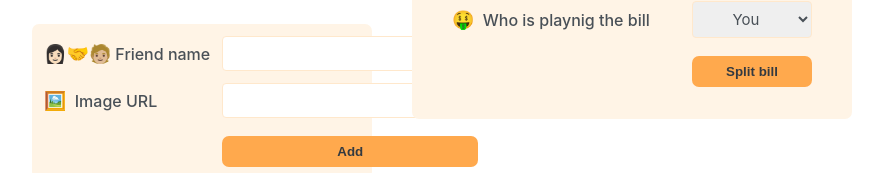
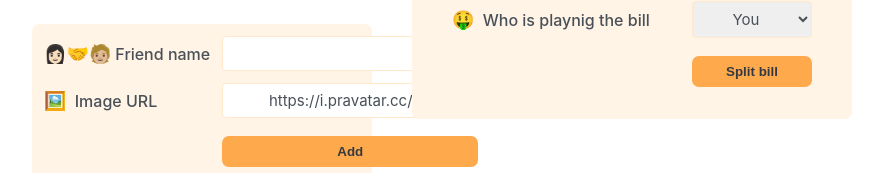
Before and after one commit to AntonKobelev/eat-and-split, a React (Create React App) app: page / in a window 1280 px wide. Both pictures are taken after typing "Sample", "Sample" into the empty fields and a click on the button "Add friend". Shown: the part 362-535 px from the top of the page, without its empty margins (198-1081 px from the left). Built offline with nearby package versions, Linux system fonts and the light colour scheme.

Commit message:
add newFriend

```diff
--- a/package.json
+++ b/package.json
@@ -9,6 +9,7 @@
     "react": "^18.2.0",
     "react-dom": "^18.2.0",
     "react-scripts": "5.0.1",
+    "uuid": "^9.0.1",
     "web-vitals": "^2.1.4"
   },
   "scripts": {
--- a/src/App.js
+++ b/src/App.js
@@ -1,4 +1,5 @@
 import { useState } from "react";
+import { v4 as uuidv4 } from "uuid";
 
 const initialFriends = [
   {
@@ -22,17 +23,26 @@
 ];
 
 export default function App() {
+  const [friends, setFriends] = useState(initialFriends);
   const [showFormAddFriend, setShowFormAddFriend] = useState(false);
 
-  function onHandlerClick() {
+  function handlerClick() {
     setShowFormAddFriend((show) => !show);
   }
+
+  function handlerAddFriend(friend) {
+    setFriends((friends) => [...friends, friend]);
+    setShowFormAddFriend(false);
+  }
+
   return (
     <div className="app">
       <div className="sidebar">
-        <FriendsList />
-        {showFormAddFriend && <FormAddFriend />}
-        <Button onClick={onHandlerClick}>
+        <FriendsList friends={friends} />
+        {showFormAddFriend && (
+          <FormAddFriend onHandlerAddFriens={handlerAddFriend} />
+        )}
+        <Button onClick={handlerClick}>
           {showFormAddFriend ? "Close" : "Add friend"}
         </Button>
       </div>
@@ -43,8 +53,7 @@
   );
 }
 
-function FriendsList() {
-  const friends = initialFriends;
+function FriendsList({ friends }) {
   return (
     <ul>
       {friends.map((friend) => (
@@ -75,13 +84,38 @@
   );
 }
 
-function FormAddFriend() {
+function FormAddFriend({ onHandlerAddFriens }) {
+  const [name, setName] = useState("");
+  const [image, setImage] = useState("https://i.pravatar.cc/48");
+  function handleSubmit(e) {
+    const id = uuidv4();
+    e.preventDefault();
+    if (!name || !image) return;
+    const newFriend = {
+      id,
+      name,
+      image: `${image}?u=${id}`,
+      balance: 0,
+    };
+    onHandlerAddFriens(newFriend);
+    setName("");
+    setImage("https://i.pravatar.cc/48");
+  }
+
   return (
-    <form className="form-add-friend">
+    <form className="form-add-friend" onSubmit={handleSubmit}>
       <label>👩🏻‍🤝‍🧑🏼Friend name</label>
-      <input type="text"></input>
+      <input
+        type="text"
+        value={name}
+        onChange={(e) => setName(e.target.value)}
+      ></input>
       <label>🖼️ Image URL</label>
-      <input type="text"></input>
+      <input
+        type="text"
+        value={image}
+        onChange={(e) => setImage(e.target.value)}
+      ></input>
       <Button>Add</Button>
     </form>
   );
```
Also changed, not shown: 1 other file (tests, documents, lock files or other folders).
